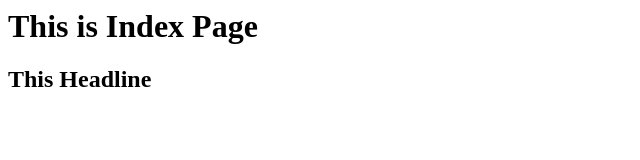
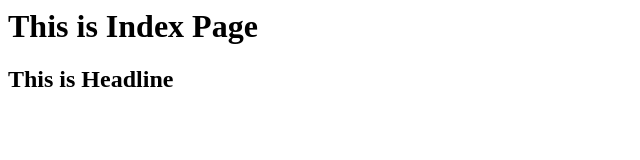
Before and after one commit to Ritika5993/26-09-2024, a plain HTML site: page Index.html in a window 1280 px wide. Shown: the full height of the page, 0-640 px from the left. Drawn offline with Linux system fonts and the light colour scheme.

Commit message:
Update Index.html

```diff
--- a/Index.html
+++ b/Index.html
@@ -1,6 +1,6 @@
 <html>
 <body>
 <h1>This is Index Page</h1>
-<h2>This Headline</h2>
+<h2>This is Headline</h2>
 </body>
 </html>
```
